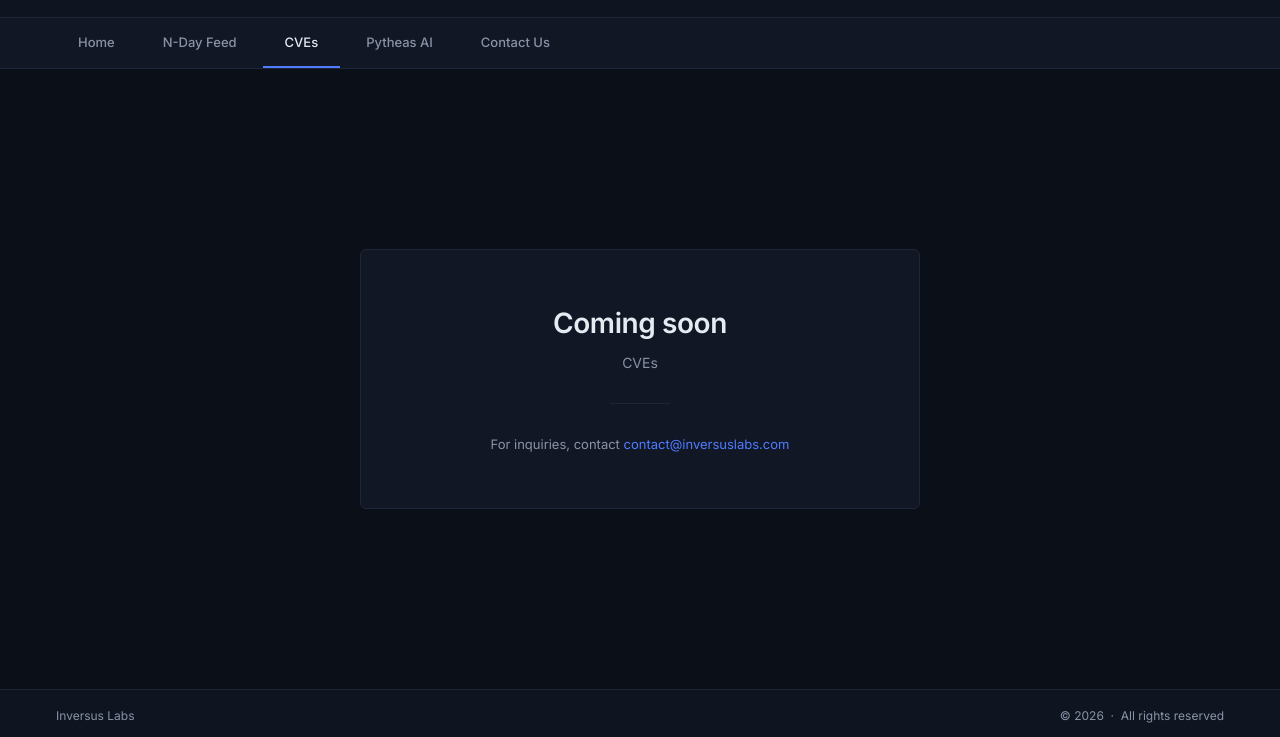
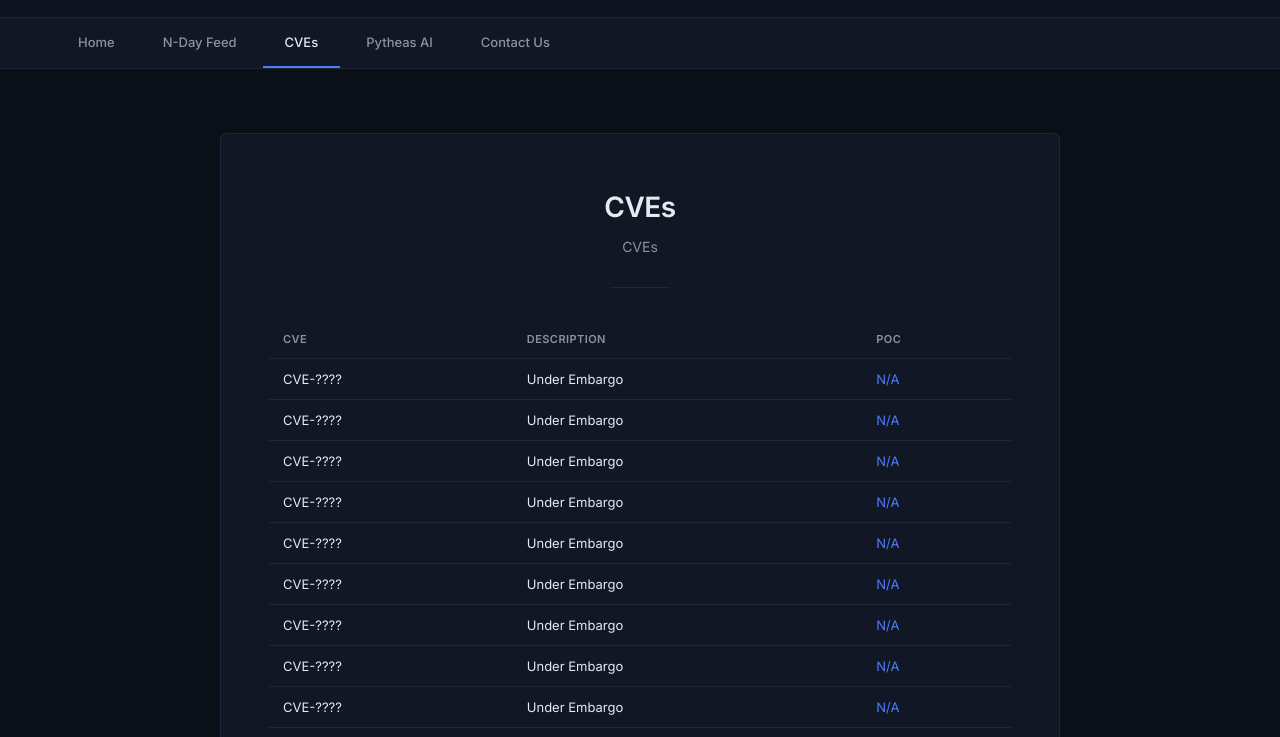
Before and after one commit to ih8regex/inversuslabs.com, a plain HTML site: page index.html in a window 1280 px wide. Both pictures are taken after a click on the button "CVEs". Shown: the part 59-796 px from the top of the page. Drawn offline with Linux system fonts and the light colour scheme.

Commit message:
Add CVE table tab content

```diff
--- a/index.html
+++ b/index.html
@@ -107,6 +107,41 @@
   .note{font-size:13px;color:var(--muted)}
   .note a{color:var(--accent);text-decoration:none}
   .note a:hover{text-decoration:underline}
+  .card.table-view{
+    max-width:840px;
+    text-align:left;
+  }
+  .card.table-view h1,
+  .card.table-view .section-name{
+    text-align:center;
+  }
+  .table-wrap{
+    overflow-x:auto;
+  }
+  table{
+    width:100%;
+    border-collapse:collapse;
+    font-size:13px;
+    color:var(--ink);
+  }
+  th,td{
+    border-bottom:1px solid var(--line);
+    padding:12px 14px;
+    text-align:left;
+    vertical-align:top;
+  }
+  th{
+    color:var(--muted);
+    font-size:11px;
+    font-weight:600;
+    letter-spacing:0.04em;
+    text-transform:uppercase;
+  }
+  td a{
+    color:var(--accent);
+    text-decoration:none;
+  }
+  td a:hover{text-decoration:underline}
 
   /* FOOTER */
   footer{
@@ -149,7 +184,7 @@
   </nav>
 
   <main>
-    <div class="card">
+    <div class="card" id="page-card">
       <h1 id="page-title">Coming soon</h1>
       <p class="section-name" id="section-name"></p>
       <div class="divider"></div>
@@ -164,17 +199,27 @@
 
   <script>
     var buttons = document.querySelectorAll('#nav button');
+    var card = document.getElementById('page-card');
     var title = document.getElementById('page-title');
     var label = document.getElementById('section-name');
     var note = document.getElementById('page-note');
     var defaultTitle = title.textContent;
     var defaultNote = note.innerHTML;
+    var cveRows = '';
+    for (var row = 0; row < 11; row++) {
+      cveRows += '<tr><td>CVE-????</td><td>Under Embargo</td><td><a href="#">N/A</a></td></tr>';
+    }
     for (var i = 0; i < buttons.length; i++) {
       buttons[i].addEventListener('click', function(){
         for (var j = 0; j < buttons.length; j++) buttons[j].classList.remove('active');
         this.classList.add('active');
         label.textContent = this.textContent;
-        if (this.textContent === 'Pytheas AI') {
+        card.classList.remove('table-view');
+        if (this.textContent === 'CVEs') {
+          card.classList.add('table-view');
+          title.textContent = 'CVEs';
+          note.innerHTML = '<div class="table-wrap"><table><thead><tr><th>CVE</th><th>Description</th><th>POC</th></tr></thead><tbody>' + cveRows + '</tbody></table></div>';
+        } else if (this.textContent === 'Pytheas AI') {
           title.textContent = 'Schedule a 30 minute demo';
           note.innerHTML = 'To arrange a demo, email us at <a href="mailto:contact@inversuslabs.com">contact@inversuslabs.com</a>';
         } else {
```
